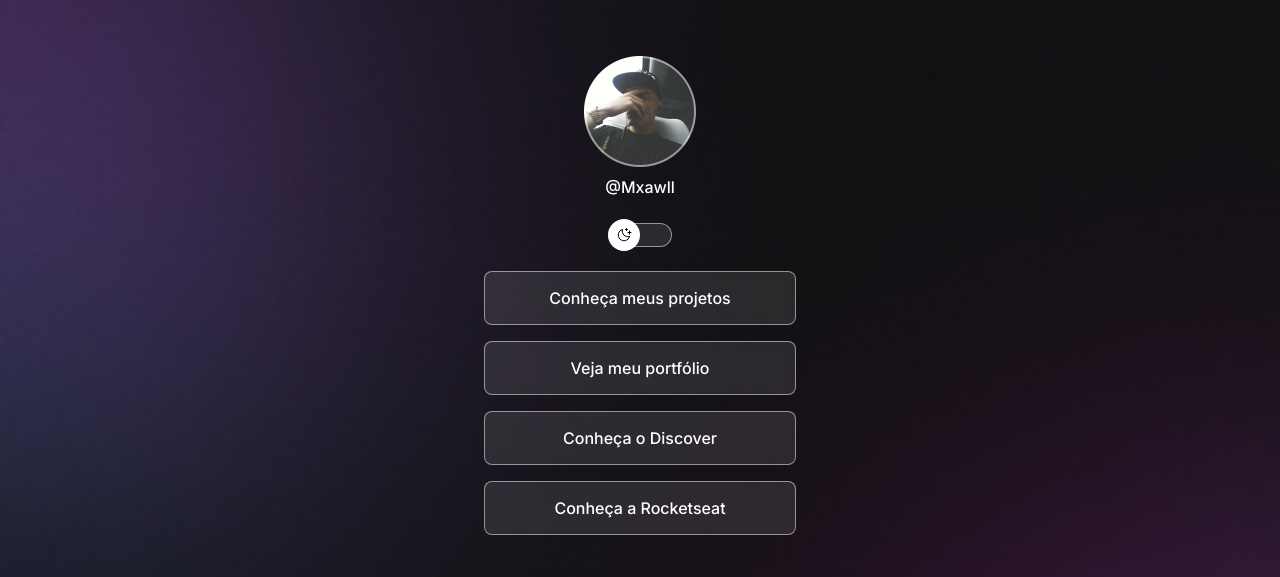
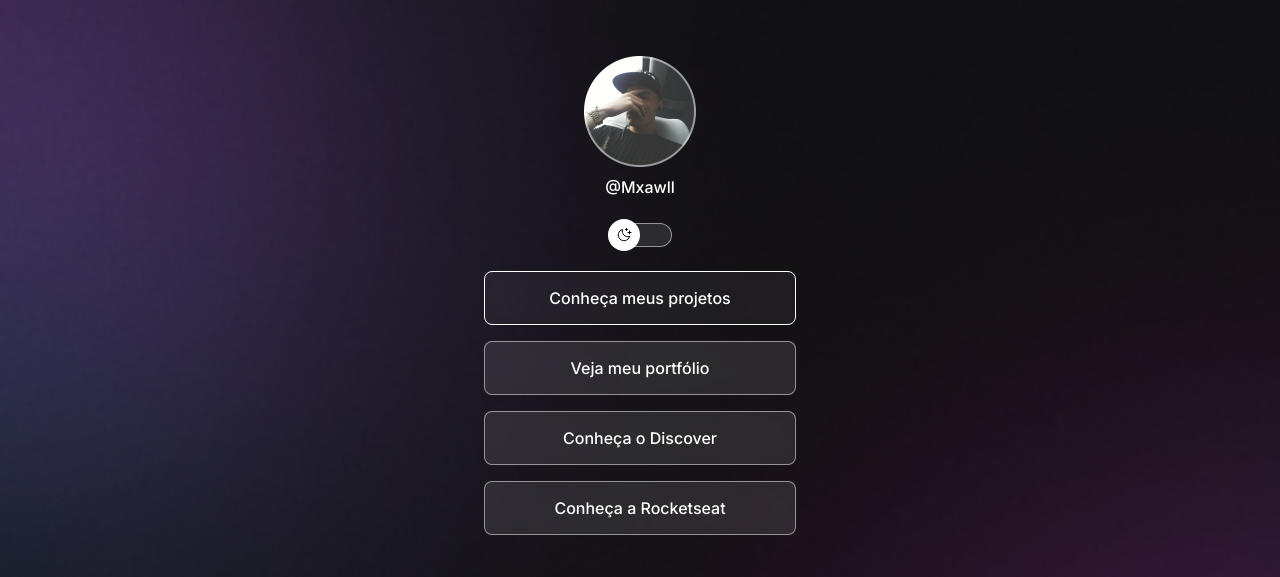
Before and after one commit to Mxawll/devlinks, a plain HTML site: page index.html in a window 1280 px wide. In both pictures the pointer is over the link "Conheça meus projetos". Shown: the top 577 px of the page. Drawn offline with nearby package versions, Linux system fonts and the light colour scheme.

Commit message:
correct: button link hover

```diff
--- a/style.css
+++ b/style.css
@@ -118,7 +118,7 @@ body {
     transition: background 0.2s;
 }
 
-.link:hover {
+.button-link:hover {
     background: var(--surface-color-hover);
     border: 1.5px solid var(--text-color);
 }
```
